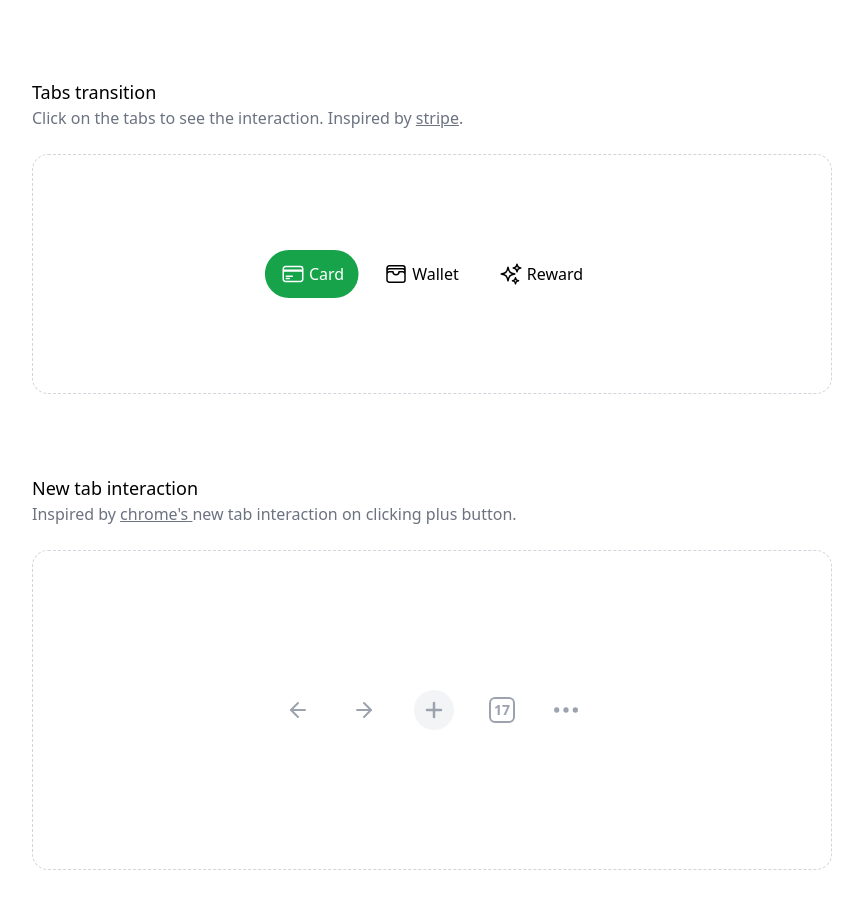
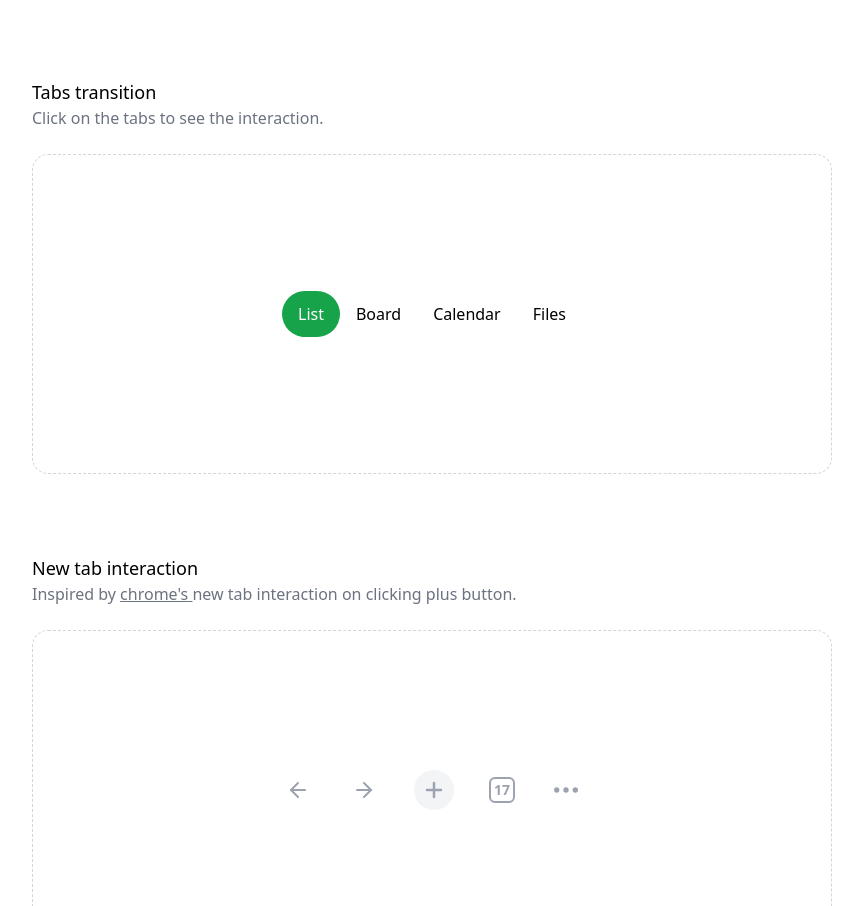
Before and after one commit to casicodes/portfolio, a React (Vite) app: page / in a window 1280 px wide. Shown: the part 1254-2160 px from the top of the page, without its empty margins (208-1071 px from the left). Built offline with nearby package versions, Linux system fonts and the light colour scheme.

Commit message:
Use framer motion for tabs transition component

```diff
--- a/src/component/TabsTransition/TabsTransition.jsx
+++ b/src/component/TabsTransition/TabsTransition.jsx
@@ -1,135 +1,55 @@
-import { useState, useEffect, useRef } from "react";
-import "../TabsTransition/TabsTransition.css";
-
-const TabsTransition = () => {
-  const [activeTab, setActiveTab] = useState("Card");
-  const tabListRef = useRef(null);
-  const clipPathContainerRef = useRef(null);
-
-  useEffect(() => {
-    const updateClipPath = () => {
-      const tabList = tabListRef.current;
-      const clipPathContainer = clipPathContainerRef.current;
-      const activeTabElement = tabList.querySelector(
-        `[data-tab="${activeTab}"]`
-      );
-      if (activeTabElement) {
-        const { offsetLeft, offsetWidth } = activeTabElement;
-        const containerWidth = clipPathContainer.offsetWidth;
-        const clipLeft = offsetLeft;
-        const clipRight = offsetLeft + offsetWidth;
-        clipPathContainer.style.clipPath = `inset(0px ${Number(
-          100 - (clipRight / containerWidth) * 100
-        ).toFixed()}% 0px ${Number(
-          (clipLeft / containerWidth) * 100
-        ).toFixed()}% round 100px)`;
-      }
-    };
-
-    updateClipPath();
-    window.addEventListener("resize", updateClipPath);
-    return () => window.removeEventListener("resize", updateClipPath);
-  }, [activeTab]);
-
-  const handleTabClick = (tabName) => {
-    setActiveTab(tabName);
-  };
-
-  const tabs = [
-    {
-      name: "Card",
-      icon: "M2.25 8.25h19.5M2.25 9h19.5m-16.5 5.25h6m-6 2.25h3m-3.75 3h15a2.25 2.25 0 0 0 2.25-2.25V6.75A2.25 2.25 0 0 0 19.5 4.5h-15a2.25 2.25 0 0 0-2.25 2.25v10.5A2.25 2.25 0 0 0 4.5 19.5Z",
-    },
-    {
-      name: "Wallet",
-      icon: "M21 12a2.25 2.25 0 0 0-2.25-2.25H15a3 3 0 1 1-6 0H5.25A2.25 2.25 0 0 0 3 12m18 0v6a2.25 2.25 0 0 1-2.25 2.25H5.25A2.25 2.25 0 0 1 3 18v-6m18 0V9M3 12V9m18 0a2.25 2.25 0 0 0-2.25-2.25H5.25A2.25 2.25 0 0 0 3 9m18 0V6a2.25 2.25 0 0 0-2.25-2.25H5.25A2.25 2.25 0 0 0 3 6v3",
-    },
-    {
-      name: "Reward",
-      icon: "M9.813 15.904 9 18.75l-.813-2.846a4.5 4.5 0 0 0-3.09-3.09L2.25 12l2.846-.813a4.5 4.5 0 0 0 3.09-3.09L9 5.25l.813 2.846a4.5 4.5 0 0 0 3.09 3.09L15.75 12l-2.846.813a4.5 4.5 0 0 0-3.09 3.09ZM18.259 8.715 18 9.75l-.259-1.035a3.375 3.375 0 0 0-2.455-2.456L14.25 6l1.036-.259a3.375 3.375 0 0 0 2.455-2.456L18 2.25l.259 1.035a3.375 3.375 0 0 0 2.456 2.456L21.75 6l-1.035.259a3.375 3.375 0 0 0-2.456 2.456ZM16.894 20.567 16.5 21.75l-.394-1.183a2.25 2.25 0 0 0-1.423-1.423L13.5 18.75l1.183-.394a2.25 2.25 0 0 0 1.423-1.423l.394-1.183.394 1.183a2.25 2.25 0 0 0 1.423 1.423l1.183.394-1.183.394a2.25 2.25 0 0 0-1.423 1.423Z",
-    },
-  ];
-
+import { motion } from "framer-motion";
+import { useState } from "react";
+function TabsTransition() {
+  const tabs = ["List", "Board", "Calendar", "Files"];
+  const [selected, setSelected] = useState("List");
   return (
     <div className="playground flex flex-col gap-6">
       <div className="playground-desc">
         <h1 className="text-lg">Tabs transition</h1>
         <p className="font-light text-gray-500">
-          Click on the tabs to see the interaction. Inspired by {""}
-          <a href="https://x.com/stripe" target="_blank" className="underline">
-            stripe
-          </a>
-          .
+          Click on the tabs to see the interaction.
         </p>
       </div>
-      <div className="playground-area rounded-2xl min-h-60 bg-white border-dashed border border-gray-300 flex items-center justify-center">
-        <div className="wrapper relative flex flex-col items-center w-fit">
-          <ul className="list" ref={tabListRef}>
-            {tabs.map((tab) => (
-              <li key={tab.name}>
-                <button
-                  className={`button py-3 px-4 flex items-center gap-1 leading-1 ${
-                    activeTab === tab.name ? "active" : ""
-                  }`}
-                  data-tab={tab.name}
-                  onClick={() => handleTabClick(tab.name)}
-                >
-                  <svg
-                    xmlns="http://www.w3.org/2000/svg"
-                    fill="none"
-                    viewBox="0 0 24 24"
-                    strokeWidth="1.5"
-                    stroke="currentColor"
-                    className="size-6"
-                  >
-                    <path
-                      strokeLinecap="round"
-                      strokeLinejoin="round"
-                      d={tab.icon}
-                    ></path>
-                  </svg>
-                  {tab.name}
-                </button>
-              </li>
-            ))}
-          </ul>
-          <div
-            aria-hidden="true"
-            className="clip-path-container"
-            ref={clipPathContainerRef}
-          >
-            <ul className="list list-overlay bg-green-600">
-              {tabs.map((tab) => (
-                <li key={tab.name}>
-                  <button
-                    className="button py-3 px-4 flex items-center gap-1 leading-1 button-overlay"
-                    data-tab={tab.name}
-                    tabIndex="-1"
-                  >
-                    <svg
-                      xmlns="http://www.w3.org/2000/svg"
-                      fill="none"
-                      viewBox="0 0 24 24"
-                      strokeWidth="1.5"
-                      stroke="currentColor"
-                      className="size-6"
-                    >
-                      <path
-                        strokeLinecap="round"
-                        strokeLinejoin="round"
-                        d={tab.icon}
-                      ></path>
-                    </svg>
-                    {tab.name}
-                  </button>
-                </li>
-              ))}
-            </ul>
-          </div>
-        </div>
+      <div className="playground-area rounded-2xl min-h-80 bg-white border-dashed border border-gray-300 gap-4 flex flex-col items-center justify-center">
+        <motion.ul layout>
+          {tabs.map((tab) => (
+            <motion.li
+              className={`${
+                selected === tab ? "bg-white" : ""
+              } relative inline px-4 py-3 hover:cursor-pointer`}
+              key="id"
+              onClick={() => setSelected(tab)}
+            >
+              {selected === tab ? (
+                <motion.span
+                  layoutId="highlight"
+                  transition={{
+                    duration: 0.2,
+                    ease: "easeOut",
+
+                    // stiffness: 100,
+                    // damping: 20,
+                  }}
+                  className="absolute top-0 left-0 bottom-0 right-0 bg-green-600 rounded-full"
+                ></motion.span>
+              ) : null}
+              {/* <motion.span className="relative z-50">{tab}</motion.span> */}
+              <motion.span
+                className="relative z-50"
+                animate={{ color: selected === tab ? "#ffffff" : "#000000" }}
+                // transition={{
+                //   delay: 0.1, // adds a delay before the transition starts
+                // }}
+              >
+                {tab}
+              </motion.span>
+            </motion.li>
+          ))}
+        </motion.ul>
       </div>
     </div>
   );
-};
+}
 
 export default TabsTransition;
```
